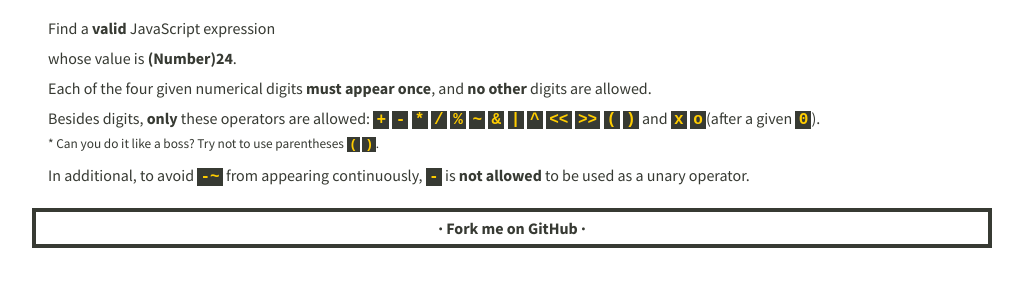
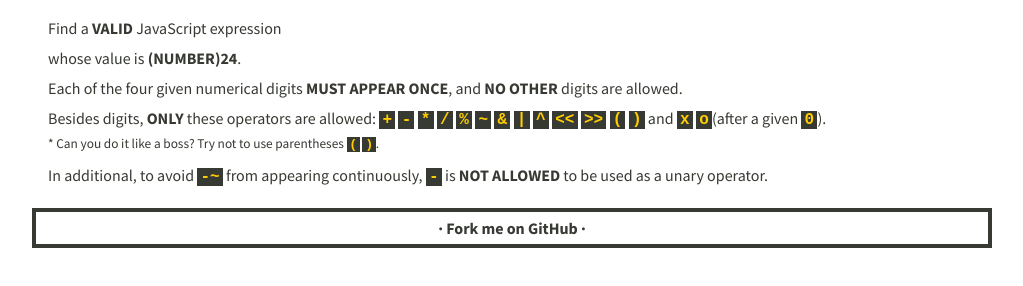
Before and after one commit to HandsomeOne/JavaScript24, a website built with webpack: page index.html in a window 1280 px wide. Shown: the part 146-432 px from the top of the page, without its empty margins (128-1151 px from the left). Built offline with nearby package versions, Linux system fonts and the light colour scheme.

Commit message:
various improvements

```diff
--- a/index.html
+++ b/index.html
@@ -5,7 +5,6 @@
   <meta charset="utf-8">
   <title>24</title>
   <meta name="viewport" content="width=device-width, initial-scale=1.0">
-  <link rel="stylesheet" href="https://fonts.googleapis.com/css?family=Source+Sans+Pro:400,700">
 </head>
 
 <body>
--- a/src/i18n.js
+++ b/src/i18n.js
@@ -4,7 +4,7 @@ export default function () {
       won: 'won',
       total: 'total',
       averageLength: 'average length',
-      tooHard: 'Too difficult?<br>type <code>skip</code>',
+      tooHard: 'too difficult?<br>type <code>skip</code>',
       rule0: 'Find a <b>valid</b> JavaScript expression',
       rule1: 'whose value is <b>(Number)24</b>.',
       rule2: 'Each of the four given numerical digits <b>must appear once</b>, and <b>no other</b> digits are allowed.',
--- a/src/index.js
+++ b/src/index.js
@@ -88,7 +88,7 @@ function check(result) {
   let e = expr
     .replace(/(\d|\))-/g, /$1/)
     .replace(/&&|\|\|/g, '#')
-    .replace(/>>|<<|[+*\/%~^&|()]/g, '')
+    .replace(/>>|<<|[+*/%~^&|()]/g, '')
     .replace(/0x|0o/ig, '0')
   let digitsAppeared = 0
   for (let i = 0; i < 4; i += 1) {
@@ -192,3 +192,7 @@ $expr.addEventListener('input', () => {
       }
   }
 })
+
+document.addEventListener('keydown', () => {
+  $expr.focus()
+})
--- a/src/style.scss
+++ b/src/style.scss
@@ -1,11 +1,13 @@
-::selection {
-  background-color: transparent;
-}
+@import url(https://fonts.googleapis.com/css?family=Source+Sans+Pro:400,700);
 
 $light: white;
 $primary: #ffcd00;
 $dark: #373a33;
 
+::selection {
+  background-color: $dark;
+  color: $primary;
+}
 body {
   font-family: "Source Sans Pro", sans-serif;
   margin: 0 auto;
@@ -358,6 +360,7 @@ h1 {
     padding: 4px 16px;
     transition: background-color 0.5s;
     b {
+      text-transform: uppercase;
       text-shadow: 0 -4px 0 $light;
     }
     &.bad {
```
